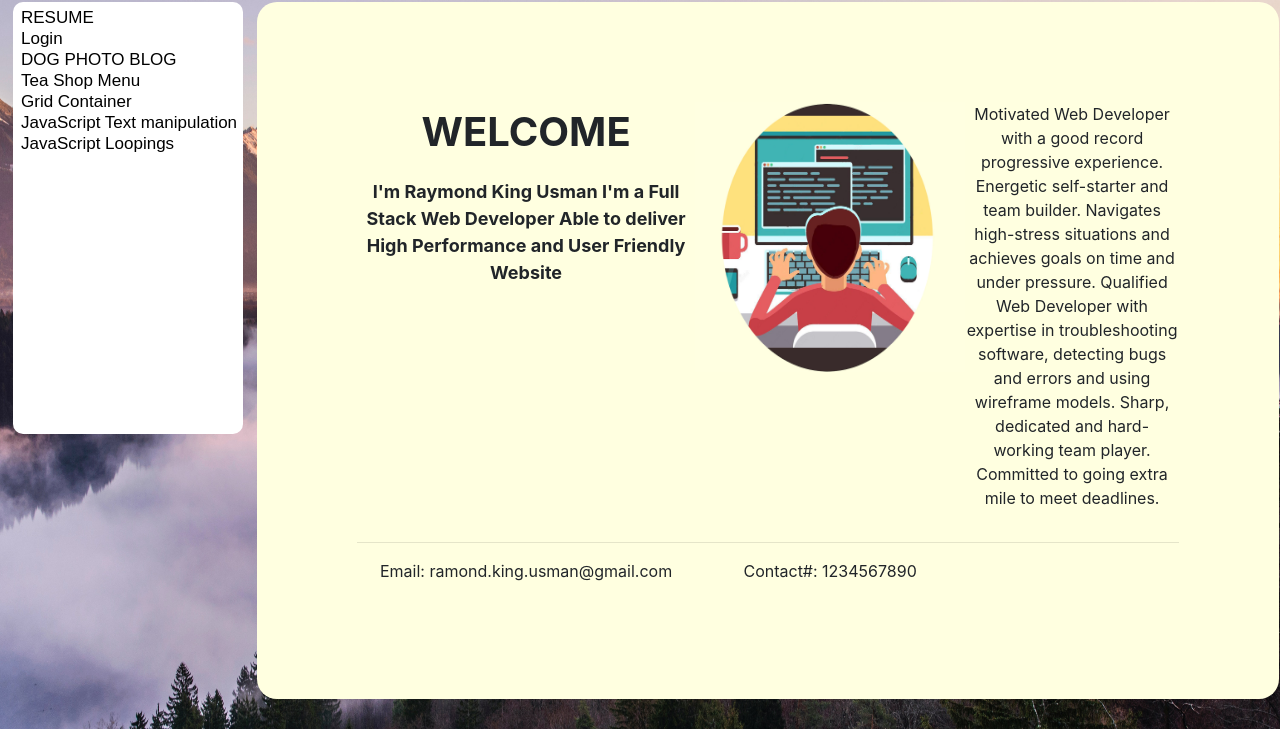
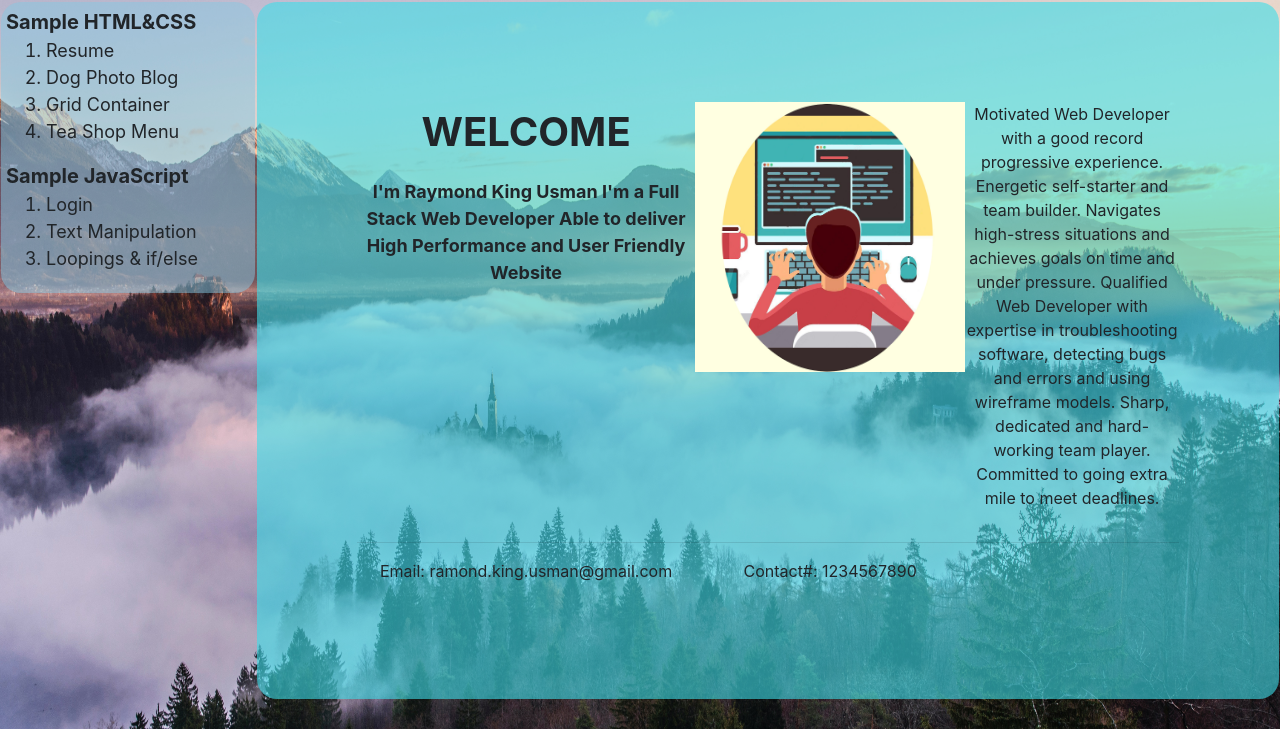
Before and after one commit to raymondkingusman/raymondkingusman, a PHP site: page /index.html in a window 1280 px wide. Shown: the part 71-800 px from the top of the page. Run offline with PHP 8.4, Linux system fonts and the light colour scheme; some libraries are stand-ins or nearby versions.

Commit message:
march 28 2023

```diff
--- a/index.html
+++ b/index.html
@@ -122,8 +122,7 @@
 		}
 	}
 /*  FUNCTION for Select option  */
-	function changeSelect(txtSelect){
-		var listValue = txtSelect.options[txtSelect.selectedIndex].text;
+	function mySelect(listValue){
 		var element1 = document.getElementById("portfolioForm").style.display = "none";
 		regForm('hide');
 		CV('hide');
@@ -136,15 +135,15 @@
 
 		if( listValue == "RESUME"){
 		   	CV('show');
-		}else if(listValue == "JavaScript Text manipulation"){
+		}else if(listValue == "Text"){
 			JStxtM('show');
-		}else if(listValue == "JavaScript Loopings"){
+		}else if(listValue == "Loopings"){
 			JSloop('show');
 		}else if(listValue == "Login"){
 			tblLogin('show');
-		}else if(listValue == "DOG PHOTO BLOG"){
+		}else if(listValue == "Dog Blog"){
 			DogBlog('show');
-		}else if(listValue == "Tea Shop Menu"){
+		}else if(listValue == "Tea Shop"){
 			TeaShopForm('show');
 		}else if(listValue == "Grid Container"){
 			GridForm('show');
@@ -226,7 +225,7 @@
 
 <body>
 	<!-- MAIN TABLE-->
-  <table border="0" width="100%">
+  <table border="0git " width="100%">
     <tr>
 		<!-- TOP MAIN TABLE -->
       <th colspan="2">
@@ -247,18 +246,25 @@
     <tr>
       <td width="20%" align="center" valign="top">
 
-		<form> <!-- OPTION 1 Start-->
-			<select class="MainSelect" id="mySelect" size="20" onchange="changeSelect(this);">
-
-			  <option>RESUME</option>
-			  <option>Login</option>
-			  <option>DOG PHOTO BLOG</option>
-			  <option>Tea Shop Menu</option>
-			  <option>Grid Container</option>
-			  <option>JavaScript Text manipulation</option>
-			  <option>JavaScript Loopings</option>
-			</select>
-		</form> <!-- OPTION 1 END-->
+		 <!------------------ OPTION 1 Start----------------------->
+		<div class="MainSelect">
+			  <dl>
+				<dt style="font-weight: bolder; font-size: 20px;">Sample HTML&CSS</dt>
+				<ol>
+					<li onclick="mySelect('RESUME')" class="MainSelects">Resume</li>
+					<li onclick="mySelect('Dog Blog')" class="MainSelects">Dog Photo Blog</li>
+					<li onclick="mySelect('Grid Container')" class="MainSelects">Grid Container</li>
+					<li onclick="mySelect('Tea Shop')" class="MainSelects">Tea Shop Menu</li>
+				</ol>
+				<dt style="font-weight: bolder; font-size: 20px;">Sample JavaScript</dt>
+				<ol>
+					<li onclick="mySelect('Login')" class="MainSelects">Login</li>
+					<li onclick="mySelect('Text')" class="MainSelects">Text Manipulation</li>
+					<li onclick="mySelect('Loopings')" class="MainSelects">Loopings & if/else</li>
+				</ol>
+			  </dl>
+		</div>
+		 <!---------------------------------- OPTION 1 END------------------------->
 
 		</td>
 <!--==============================================================================================================-->
--- a/styles.css
+++ b/styles.css
@@ -5,15 +5,19 @@ body {
     background-size: 100% 100%;
   }
 .MainSelect{
-	width: 230px;
-	font-size: 17px;
-	border-radius: 10px;
-	font-family: Arial;
-	border: 6px solid transparent;
-	background-blend-mode: soft-light;
+    text-align: left;
+    background-color: rgba(134, 199, 225, 0.5);
+    background-blend-mode: lighten;
+    border-radius: 20px;
+    padding: 5px;
 }
-.MainSelect > option:hover{
+.MainSelects:hover{
 	background-color: aqua;
+    cursor: context-menu;
+}
+.MainSelects{
+    font-size: large;
+    font-weight: 400;
 }
 /*---------------JAVASCRIPT TEXT MANIPULATION-------------------------*/
 p[id=nameRaymond]{
@@ -81,7 +85,7 @@ th.refreshPage p{
     'pLine pLine pLine'
     'bottom1 bottom2 bottom3';
     gap: 0px;
-    background-color: lightyellow;
+    background-color: rgba(60, 222, 234, 0.6);
     padding: 100px;
     border-radius: 20px;
 }
@@ -201,7 +205,7 @@ div[id=registrationForm]{
 
 fieldset[id=resumeForm] {
   	border-radius: 5px;
-  	background-color:cadetblue;
+  	background-color:rgba(134, 199, 225, 0.6);
 	margin-left: 20px;
 	width: 700px;
 }
```
